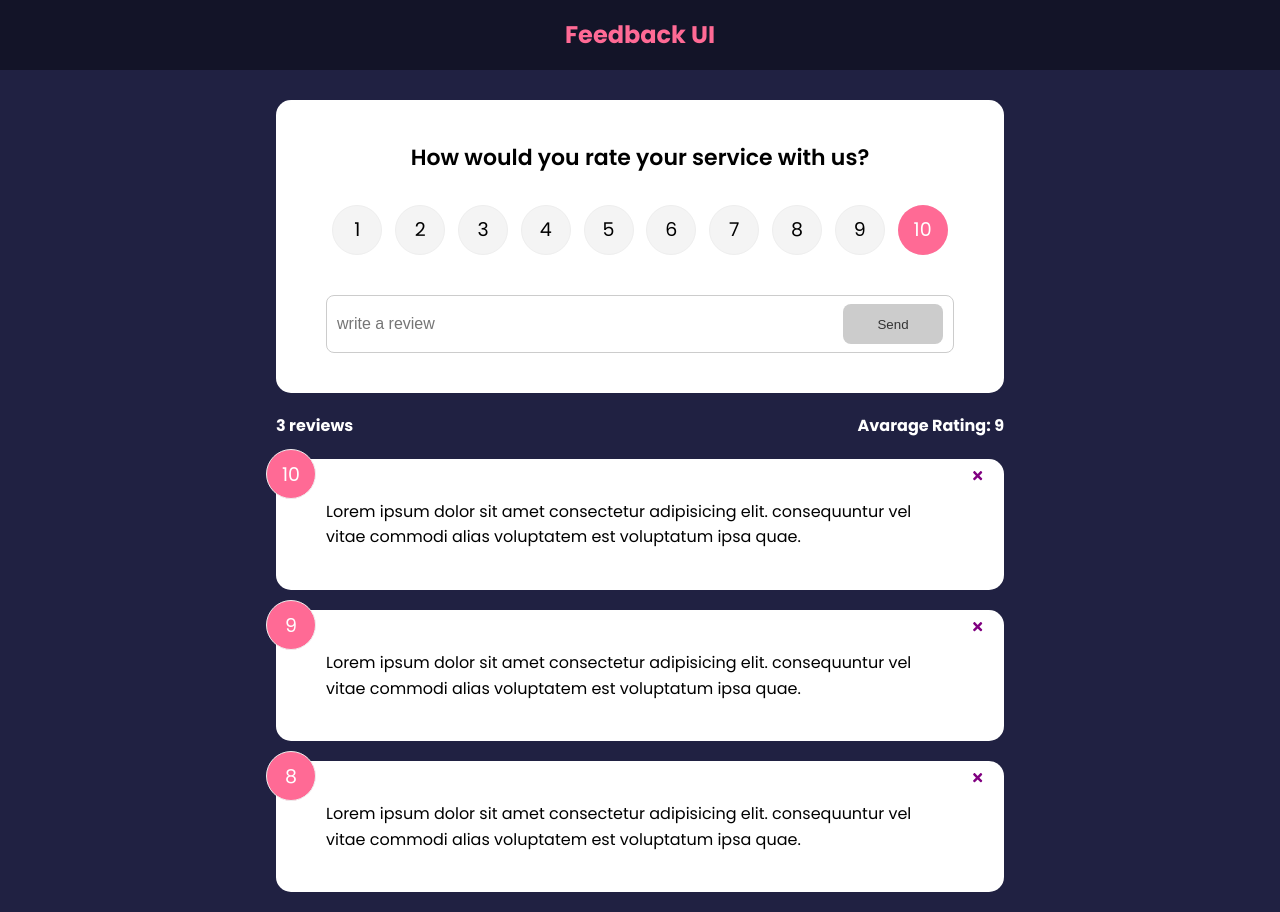
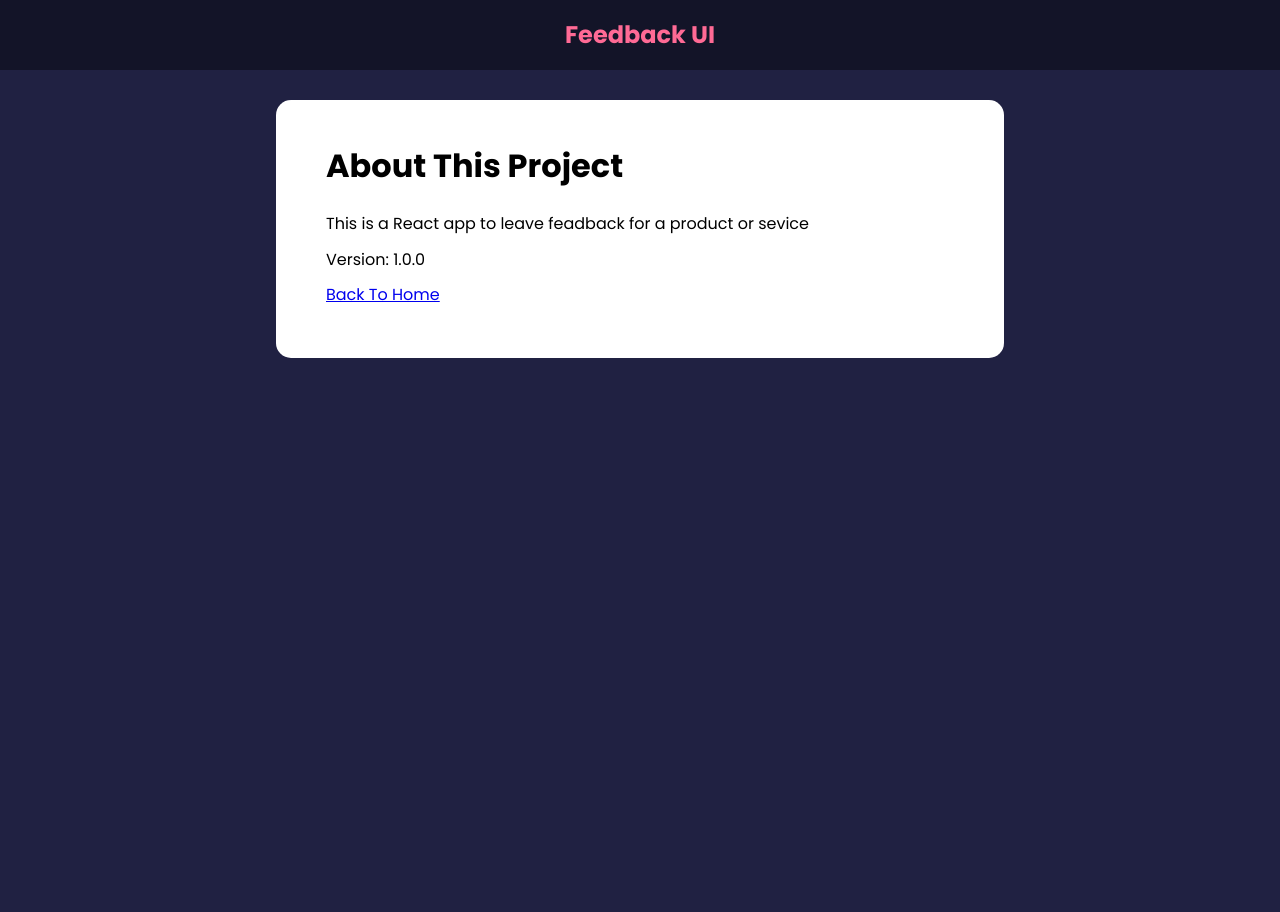
Before and after one commit to TalTaitelbaum/feedbackui, a React (Create React App) app: page /about in a window 1280 px wide. After the commit the page ends 800 px from the top, so only its background shows below. Built offline with nearby package versions, Linux system fonts and the light colour scheme.

Commit message:
Added React Router for App component

```diff
--- a/package.json
+++ b/package.json
@@ -12,6 +12,7 @@
     "react": "^18.2.0",
     "react-dom": "^18.2.0",
     "react-icons": "^4.7.1",
+    "react-router-dom": "^6.8.1",
     "react-scripts": "5.0.1",
     "uuid": "^9.0.0",
     "web-vitals": "^2.1.4"
--- a/src/App.js
+++ b/src/App.js
@@ -1,9 +1,11 @@
 import { v4 as uuidv4 } from "uuid";
+import { BrowserRouter as Router, Route, Routes } from "react-router-dom";
 import { useState } from "react";
 import Header from "./components/Header";
 import FeedbackList from "./components/FeedbackList";
 import FeedbackStats from "./components/FeedbackStats";
 import FeedbackForm from "./components/FeedbackForm";
+import AboutPage from "./pages/AboutPage";
 
 import FeedbackData from "./data/FeedbackData";
 
@@ -22,14 +24,28 @@
   };
 
   return (
-    <>
+    <Router>
       <Header />
       <div className="container">
-        <FeedbackForm handleAdd={addFeedback} />
-        <FeedbackStats feedback={feedback} />
-        <FeedbackList feedback={feedback} handleDelete={deleteFeedback} />
+        <Routes>
+          <Route
+            exact
+            path="/"
+            element={
+              <>
+                <FeedbackForm handleAdd={addFeedback} />
+                <FeedbackStats feedback={feedback} />
+                <FeedbackList
+                  feedback={feedback}
+                  handleDelete={deleteFeedback}
+                />
+              </>
+            }
+          />
+          <Route path="/about" element={<AboutPage />} />
+        </Routes>
       </div>
-    </>
+    </Router>
   );
 }
 
--- /dev/null
+++ b/src/pages/AboutPage.jsx
@@ -0,0 +1,19 @@
+import Card from "../components/shared/Card";
+
+function AboutPage() {
+  return (
+    <Card>
+      <div className="about">
+        <h1>About This Project</h1>
+        <p>This is a React app to leave feadback for a product or sevice</p>
+        <p>Version: 1.0.0</p>
+
+        <p>
+          <a href="/">Back To Home</a>
+        </p>
+      </div>
+    </Card>
+  );
+}
+
+export default AboutPage;
```
Also changed, not shown: 1 other file (tests, documents, lock files or other folders).
